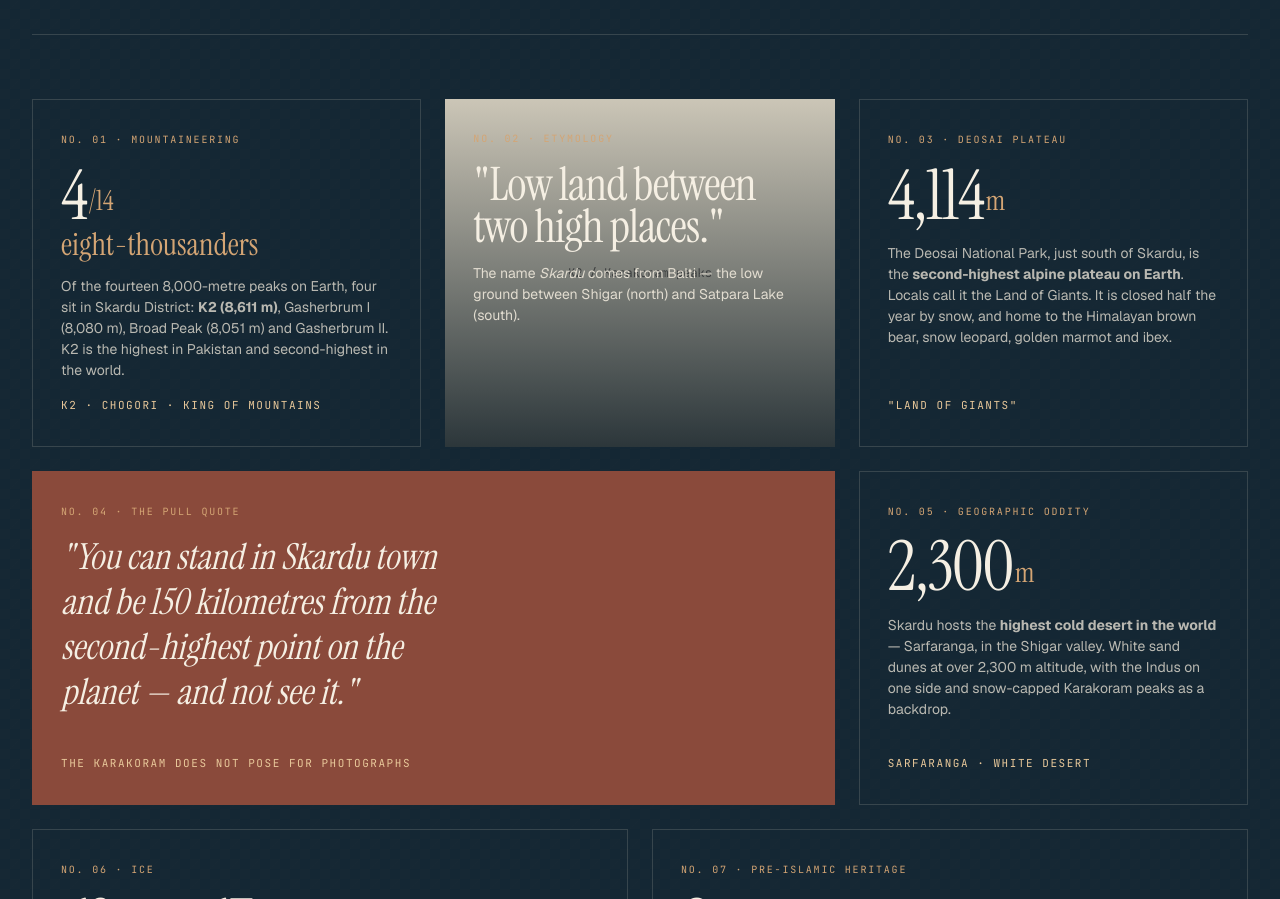
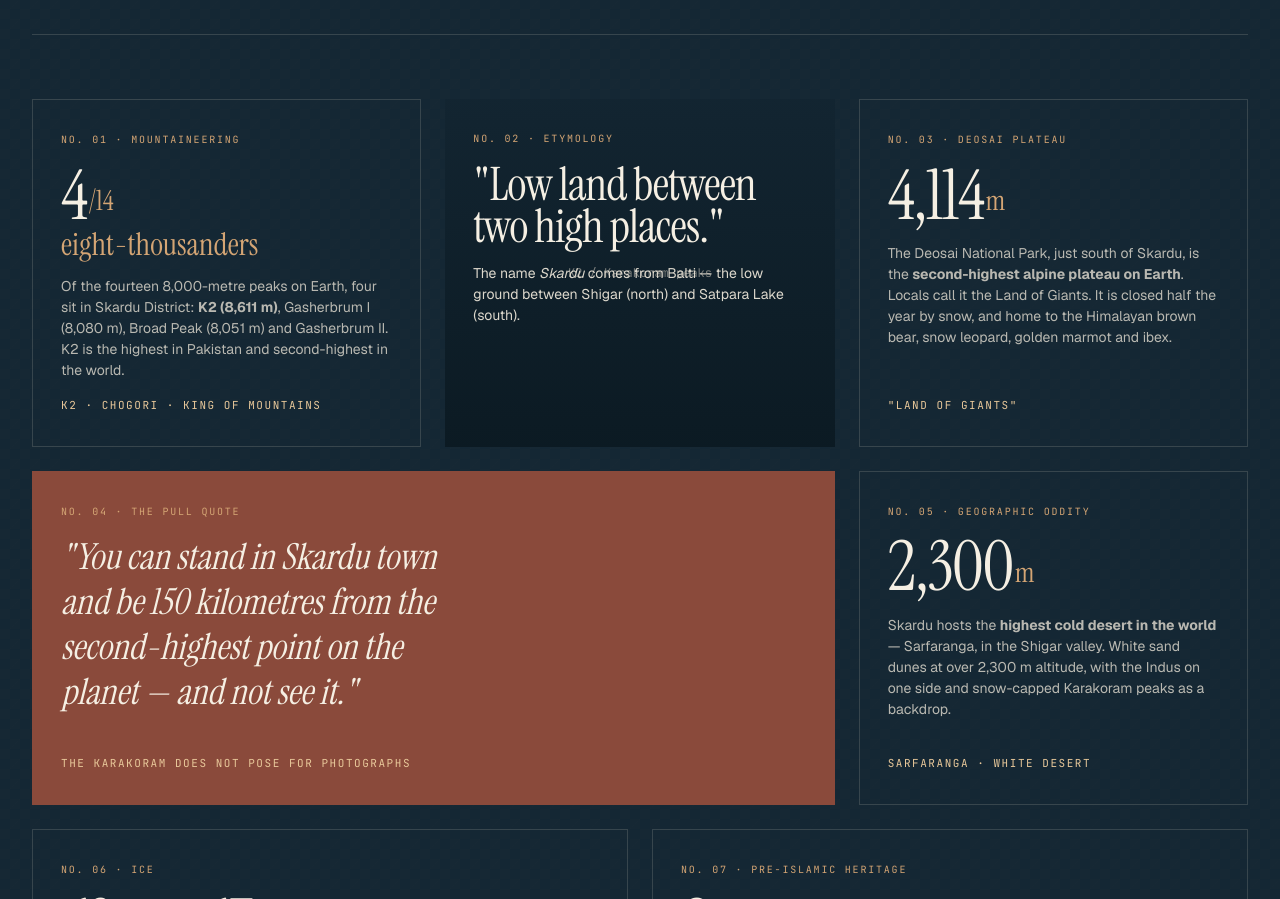
Before and after one commit to usmanjaved-droid/summit-fellowship-website, a Next.js app: page /explore-skardu in a window 1280 px wide. Shown: the part 2305-3204 px from the top of the page. Built offline with nearby package versions, Linux system fonts and the light colour scheme.

Commit message:
fix: correct key facts etymology card background color
- Fix .factPhoto placeholder background to use alpine-deep instead of paper-warm
- Ensures dark background consistency in key facts section

```diff
--- a/app/explore-skardu/page.module.css
+++ b/app/explore-skardu/page.module.css
@@ -443,6 +443,12 @@
   min-height: 320px;
   position: relative;
   overflow: hidden;
+  background: var(--alpine-deep);
+}
+
+.factPhoto .imagePlaceholder {
+  background: var(--alpine-deep);
+  color: var(--parchment);
 }
 
 .factOverlay {
```
